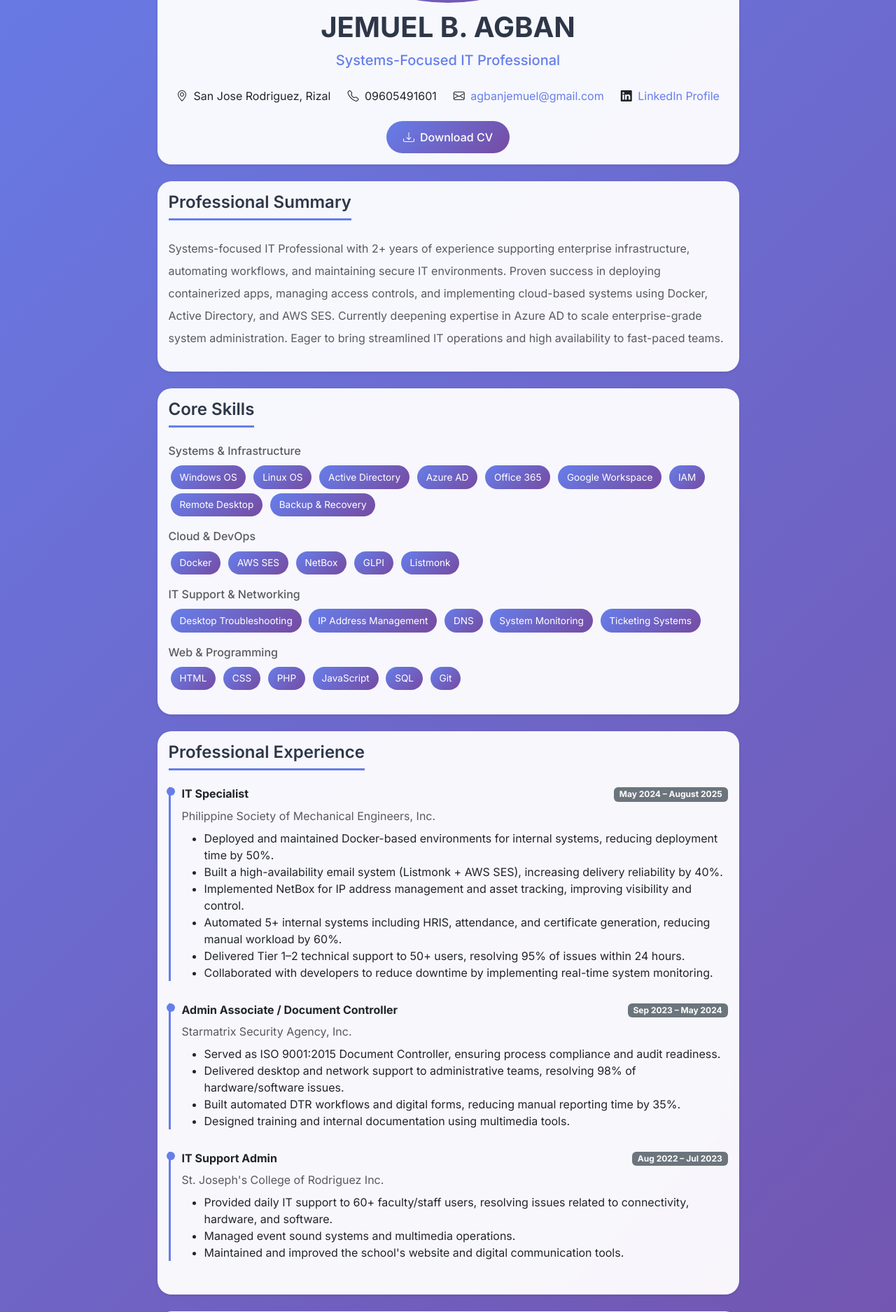
After one commit to Akira10969/Django, a Django app: template templates/home_new.html in a window 1280 px wide. The commit adds this page. Shown: the part 428-2303 px from the top of the page at 70% size. Run offline with Django 5.2, Linux system fonts and the light colour scheme; the template is opened without the code that fills it, so the values that code supplies are empty.

Commit message:
Redesign base template and add new home page
Updated base.html with a modern layout, improved styles, and enhanced navigation for an IT professional portfolio. Added home_new.html as a new homepage featuring professional summary, skills, experience, projects, certifications, and education.

```diff
--- a/templates/base.html
+++ b/templates/base.html
@@ -2,17 +2,132 @@
 <html lang="en">
 <head>
     <meta charset="UTF-8">
-    <title>Login Portal</title>
+    <meta name="viewport" content="width=device-width, initial-scale=1.0">
+    <title>Jemuel B. Agban - IT Professional</title>
     <link rel="stylesheet" href="https://cdn.jsdelivr.net/npm/bootstrap@5.3.0/dist/css/bootstrap.min.css">
+    <link rel="stylesheet" href="https://cdn.jsdelivr.net/npm/bootstrap-icons@1.10.0/font/bootstrap-icons.css">
+    <link rel="preconnect" href="https://fonts.googleapis.com">
+    <link rel="preconnect" href="https://fonts.gstatic.com" crossorigin>
+    <link href="https://fonts.googleapis.com/css2?family=Inter:wght@300;400;500;600;700&display=swap" rel="stylesheet">
+    <style>
+        * {
+            font-family: 'Inter', sans-serif;
+        }
+        body {
+            background: linear-gradient(135deg, #667eea 0%, #764ba2 100%);
+            min-height: 100vh;
+            padding-bottom: 2rem;
+        }
+        .navbar {
+            background: rgba(255, 255, 255, 0.95) !important;
+            backdrop-filter: blur(10px);
+            border-bottom: 1px solid rgba(255, 255, 255, 0.2);
+        }
+        .card {
+            border: none;
+            border-radius: 20px;
+            box-shadow: 0 20px 25px -5px rgba(0, 0, 0, 0.1), 0 10px 10px -5px rgba(0, 0, 0, 0.04);
+            background: rgba(255, 255, 255, 0.95);
+            backdrop-filter: blur(10px);
+        }
+        .section-title {
+            color: #2d3748;
+            font-weight: 600;
+            border-bottom: 3px solid #667eea;
+            padding-bottom: 0.5rem;
+            margin-bottom: 1.5rem;
+            display: inline-block;
+        }
+        .experience-item {
+            border-left: 3px solid #667eea;
+            padding-left: 1rem;
+            margin-bottom: 2rem;
+            position: relative;
+        }
+        .experience-item::before {
+            content: '';
+            position: absolute;
+            left: -6px;
+            top: 0;
+            width: 12px;
+            height: 12px;
+            background: #667eea;
+            border-radius: 50%;
+        }
+        .skill-badge {
+            background: linear-gradient(135deg, #667eea, #764ba2);
+            color: white;
+            padding: 0.4rem 0.8rem;
+            border-radius: 20px;
+            font-size: 0.85rem;
+            margin: 0.2rem;
+            display: inline-block;
+        }
+        .contact-info a {
+            color: #667eea;
+            text-decoration: none;
+        }
+        .contact-info a:hover {
+            color: #764ba2;
+        }
+        .btn-download {
+            background: linear-gradient(135deg, #667eea, #764ba2);
+            border: none;
+            border-radius: 25px;
+            padding: 0.7rem 1.5rem;
+            color: white;
+            font-weight: 500;
+            transition: all 0.3s ease;
+        }
+        .btn-download:hover {
+            transform: translateY(-2px);
+            box-shadow: 0 10px 20px rgba(102, 126, 234, 0.3);
+            color: white;
+        }
+        .project-link {
+            color: #667eea;
+            text-decoration: none;
+            font-weight: 500;
+        }
+        .project-link:hover {
+            color: #764ba2;
+        }
+        .certification-item {
+            background: rgba(102, 126, 234, 0.1);
+            border-radius: 10px;
+            padding: 0.8rem;
+            margin-bottom: 0.5rem;
+        }
+        .avatar-container {
+            position: relative;
+            margin-bottom: 1rem;
+        }
+        .avatar-container::after {
+            content: '';
+            position: absolute;
+            top: -5px;
+            left: -5px;
+            right: -5px;
+            bottom: -5px;
+            background: linear-gradient(135deg, #667eea, #764ba2);
+            border-radius: 50%;
+            z-index: -1;
+        }
+    </style>
 </head>
 <body>
-            <nav class="navbar navbar-expand-lg navbar-light bg-light shadow-sm mb-4">
-                <div class="container-fluid">
-                    <a class="navbar-brand fw-bold" href="/">Jemuel Agban</a>
-                </div>
-            </nav>
-        <div class="container mt-5">
-                {% block content %}{% endblock %}
+    <nav class="navbar navbar-expand-lg navbar-light sticky-top">
+      <div class="container-fluid">
+        <a class="navbar-brand fw-bold fs-4" href="/" style="color: #667eea;">
+          <i class="bi bi-person-circle me-2"></i>Jemuel B. Agban
+        </a>
+        <div class="d-flex">
+          <span class="navbar-text text-muted">IT Professional Portfolio</span>
         </div>
+      </div>
+    </nav>
+    <div class="container mt-5">
+        {% block content %}{% endblock %}
+    </div>
 </body>
 </html>
--- /dev/null
+++ b/templates/home_new.html
@@ -0,0 +1,236 @@
+{% extends 'base.html' %}
+
+{% block content %}
+<div class="row justify-content-center">
+  <div class="col-md-10 col-lg-9">
+    <!-- Header Section -->
+    <div class="card shadow-sm mb-4">
+      <div class="card-body text-center">
+        <div class="avatar-container d-inline-block">
+          <img src="https://ui-avatars.com/api/?name=Jemuel+B+Agban&background=667eea&color=fff&size=120&font-size=0.4" class="rounded-circle" alt="Jemuel B. Agban">
+        </div>
+        <h1 class="mb-2" style="color: #2d3748; font-weight: 700;">JEMUEL B. AGBAN</h1>
+        <p class="lead mb-4" style="color: #667eea; font-weight: 500;">Systems-Focused IT Professional</p>
+
+        <div class="row contact-info justify-content-center">
+          <div class="col-auto mb-2">
+            <i class="bi bi-geo-alt me-1"></i> San Jose Rodriguez, Rizal
+          </div>
+          <div class="col-auto mb-2">
+            <i class="bi bi-telephone me-1"></i> 09605491601
+          </div>
+          <div class="col-auto mb-2">
+            <i class="bi bi-envelope me-1"></i> <a href="mailto:agbanjemuel@gmail.com">agbanjemuel@gmail.com</a>
+          </div>
+          <div class="col-auto mb-2">
+            <i class="bi bi-linkedin me-1"></i> <a href="https://linkedin.com/in/jemuel-agban" target="_blank">LinkedIn Profile</a>
+          </div>
+        </div>
+
+        <a href="/static/Jemuel_Agban_CV.pdf" class="btn btn-download mt-3" download>
+          <i class="bi bi-download me-2"></i>Download CV
+        </a>
+      </div>
+    </div>
+
+    <!-- Professional Summary -->
+    <div class="card shadow-sm mb-4">
+      <div class="card-body">
+        <h4 class="section-title">Professional Summary</h4>
+        <p class="fs-6 text-muted lh-lg">Systems-focused IT Professional with 2+ years of experience supporting enterprise infrastructure, automating workflows, and maintaining secure IT environments. Proven success in deploying containerized apps, managing access controls, and implementing cloud-based systems using Docker, Active Directory, and AWS SES. Currently deepening expertise in Azure AD to scale enterprise-grade system administration. Eager to bring streamlined IT operations and high availability to fast-paced teams.</p>
+      </div>
+    </div>
+
+    <!-- Core Skills -->
+    <div class="card shadow-sm mb-4">
+      <div class="card-body">
+        <h4 class="section-title">Core Skills</h4>
+        <div class="mb-3">
+          <h6 class="text-muted mb-2">Systems & Infrastructure</h6>
+          <div class="mb-3">
+            <span class="skill-badge">Windows OS</span>
+            <span class="skill-badge">Linux OS</span>
+            <span class="skill-badge">Active Directory</span>
+            <span class="skill-badge">Azure AD</span>
+            <span class="skill-badge">Office 365</span>
+            <span class="skill-badge">Google Workspace</span>
+            <span class="skill-badge">IAM</span>
+            <span class="skill-badge">Remote Desktop</span>
+            <span class="skill-badge">Backup & Recovery</span>
+          </div>
+        </div>
+        <div class="mb-3">
+          <h6 class="text-muted mb-2">Cloud & DevOps</h6>
+          <div class="mb-3">
+            <span class="skill-badge">Docker</span>
+            <span class="skill-badge">AWS SES</span>
+            <span class="skill-badge">NetBox</span>
+            <span class="skill-badge">GLPI</span>
+            <span class="skill-badge">Listmonk</span>
+          </div>
+        </div>
+        <div class="mb-3">
+          <h6 class="text-muted mb-2">IT Support & Networking</h6>
+          <div class="mb-3">
+            <span class="skill-badge">Desktop Troubleshooting</span>
+            <span class="skill-badge">IP Address Management</span>
+            <span class="skill-badge">DNS</span>
+            <span class="skill-badge">System Monitoring</span>
+            <span class="skill-badge">Ticketing Systems</span>
+          </div>
+        </div>
+        <div class="mb-3">
+          <h6 class="text-muted mb-2">Web & Programming</h6>
+          <div class="mb-3">
+            <span class="skill-badge">HTML</span>
+            <span class="skill-badge">CSS</span>
+            <span class="skill-badge">PHP</span>
+            <span class="skill-badge">JavaScript</span>
+            <span class="skill-badge">SQL</span>
+            <span class="skill-badge">Git</span>
+          </div>
+        </div>
+      </div>
+    </div>
+
+    <!-- Professional Experience -->
+    <div class="card shadow-sm mb-4">
+      <div class="card-body">
+        <h4 class="section-title">Professional Experience</h4>
+
+        <div class="experience-item">
+          <div class="d-flex justify-content-between align-items-start mb-2">
+            <h6 class="mb-0 fw-bold">IT Specialist</h6>
+            <span class="badge bg-secondary">May 2024 – August 2025</span>
+          </div>
+          <p class="text-muted mb-2">Philippine Society of Mechanical Engineers, Inc.</p>
+          <ul class="mb-0">
+            <li>Deployed and maintained Docker-based environments for internal systems, reducing deployment time by 50%.</li>
+            <li>Built a high-availability email system (Listmonk + AWS SES), increasing delivery reliability by 40%.</li>
+            <li>Implemented NetBox for IP address management and asset tracking, improving visibility and control.</li>
+            <li>Automated 5+ internal systems including HRIS, attendance, and certificate generation, reducing manual workload by 60%.</li>
+            <li>Delivered Tier 1–2 technical support to 50+ users, resolving 95% of issues within 24 hours.</li>
+            <li>Collaborated with developers to reduce downtime by implementing real-time system monitoring.</li>
+          </ul>
+        </div>
+
+        <div class="experience-item">
+          <div class="d-flex justify-content-between align-items-start mb-2">
+            <h6 class="mb-0 fw-bold">Admin Associate / Document Controller</h6>
+            <span class="badge bg-secondary">Sep 2023 – May 2024</span>
+          </div>
+          <p class="text-muted mb-2">Starmatrix Security Agency, Inc.</p>
+          <ul class="mb-0">
+            <li>Served as ISO 9001:2015 Document Controller, ensuring process compliance and audit readiness.</li>
+            <li>Delivered desktop and network support to administrative teams, resolving 98% of hardware/software issues.</li>
+            <li>Built automated DTR workflows and digital forms, reducing manual reporting time by 35%.</li>
+            <li>Designed training and internal documentation using multimedia tools.</li>
+          </ul>
+        </div>
+
+        <div class="experience-item">
+          <div class="d-flex justify-content-between align-items-start mb-2">
+            <h6 class="mb-0 fw-bold">IT Support Admin</h6>
+            <span class="badge bg-secondary">Aug 2022 – Jul 2023</span>
+          </div>
+          <p class="text-muted mb-2">St. Joseph's College of Rodriguez Inc.</p>
+          <ul class="mb-0">
+            <li>Provided daily IT support to 60+ faculty/staff users, resolving issues related to connectivity, hardware, and software.</li>
+            <li>Managed event sound systems and multimedia operations.</li>
+            <li>Maintained and improved the school's website and digital communication tools.</li>
+          </ul>
+        </div>
+      </div>
+    </div>
+
+    <!-- Key Projects -->
+    <div class="card shadow-sm mb-4">
+      <div class="card-body">
+        <h4 class="section-title">Key Projects</h4>
+        <div class="row">
+          <div class="col-md-6 mb-3">
+            <div class="border rounded p-3 h-100">
+              <h6 class="fw-bold mb-2">Dockerized Email System</h6>
+              <p class="text-muted small mb-2">High-availability email infrastructure</p>
+              <a href="http://mail.psmeinc.org.ph" target="_blank" class="project-link small">
+                <i class="bi bi-link-45deg me-1"></i>mail.psmeinc.org.ph
+              </a>
+            </div>
+          </div>
+          <div class="col-md-6 mb-3">
+            <div class="border rounded p-3 h-100">
+              <h6 class="fw-bold mb-2">IT Asset Management</h6>
+              <p class="text-muted small mb-2">GLPI-based dashboard system</p>
+              <a href="http://dashboard.psmeinc.org.ph" target="_blank" class="project-link small">
+                <i class="bi bi-link-45deg me-1"></i>dashboard.psmeinc.org.ph
+              </a>
+            </div>
+          </div>
+          <div class="col-md-6 mb-3">
+            <div class="border rounded p-3 h-100">
+              <h6 class="fw-bold mb-2">IP Management System</h6>
+              <p class="text-muted small mb-2">NetBox implementation</p>
+              <a href="http://netbox.psmeinc.org.ph" target="_blank" class="project-link small">
+                <i class="bi bi-link-45deg me-1"></i>netbox.psmeinc.org.ph
+              </a>
+            </div>
+          </div>
+          <div class="col-md-6 mb-3">
+            <div class="border rounded p-3 h-100">
+              <h6 class="fw-bold mb-2">Custom HRIS System</h6>
+              <p class="text-muted small mb-2">HR & compliance automation</p>
+              <a href="http://hr.psmeinc.org.ph" target="_blank" class="project-link small">
+                <i class="bi bi-link-45deg me-1"></i>hr.psmeinc.org.ph
+              </a>
+            </div>
+          </div>
+        </div>
+      </div>
+    </div>
+
+    <!-- Certifications & Education -->
+    <div class="row">
+      <div class="col-lg-6 mb-4">
+        <div class="card shadow-sm h-100">
+          <div class="card-body">
+            <h4 class="section-title">Certifications</h4>
+            <div class="certification-item">
+              <strong>System Administration & IT Infrastructure Services</strong><br>
+              <small class="text-muted">Coursera</small>
+            </div>
+            <div class="certification-item">
+              <strong>Secure Access with Azure Active Directory</strong><br>
+              <small class="text-muted">Coursera (ongoing)</small>
+            </div>
+            <div class="certification-item">
+              <strong>Python Programming</strong><br>
+              <small class="text-muted">Coursera (ongoing)</small>
+            </div>
+            <div class="certification-item">
+              <strong>Technical Support Fundamentals</strong><br>
+              <small class="text-muted">Google</small>
+            </div>
+            <div class="certification-item">
+              <strong>Internal Quality Auditor – ISO 9001:2015</strong><br>
+              <small class="text-muted">Professional Certification</small>
+            </div>
+          </div>
+        </div>
+      </div>
+
+      <div class="col-lg-6 mb-4">
+        <div class="card shadow-sm h-100">
+          <div class="card-body">
+            <h4 class="section-title">Education</h4>
+            <div class="border rounded p-3">
+              <h6 class="fw-bold mb-2">Bachelor of Science in Computer Engineering</h6>
+              <p class="text-muted mb-1">Colegio de Montalban</p>
+              <p class="mb-0"><small class="text-muted">Graduated: August 2022</small></p>
+            </div>
+          </div>
+        </div>
+      </div>
+    </div>
+  </div>
+</div>
+{% endblock %}
```
